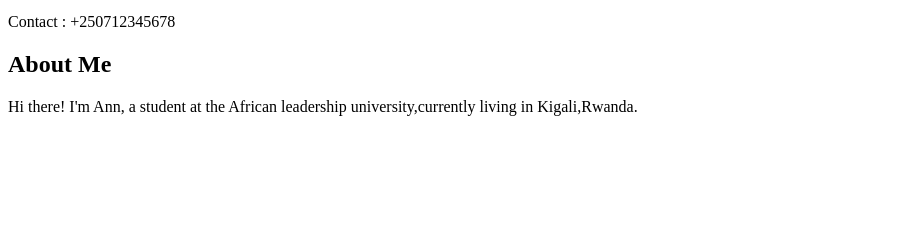
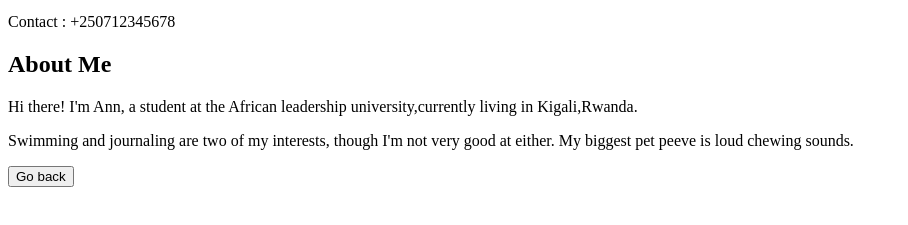
Before and after one commit to barasa001/html_css_challenge_g6, a plain HTML site: page Ann.html in a window 1280 px wide. Shown: the part 47-272 px from the top of the page, without its empty margins (0-908 px from the left). Drawn offline with Linux system fonts and the light colour scheme.

Commit message:
corrections

```diff
--- a/Ann.html
+++ b/Ann.html
@@ -23,7 +23,11 @@
         <p>
           Hi there! I'm Ann, a student at the African leadership university,currently living in Kigali,Rwanda.
         </p>
+	<p>Swimming and journaling are two of my interests, though I'm not very good at either. My biggest pet peeve is loud chewing sounds.</p>
       </div>
     </div>
+    <form>
+        <input type="button" value="Go back" onclick="history.back()">
+        </form>
   </body>
 </html>
```
